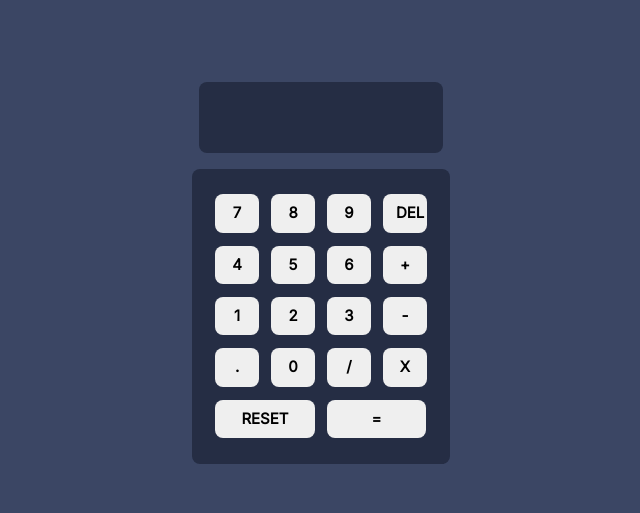
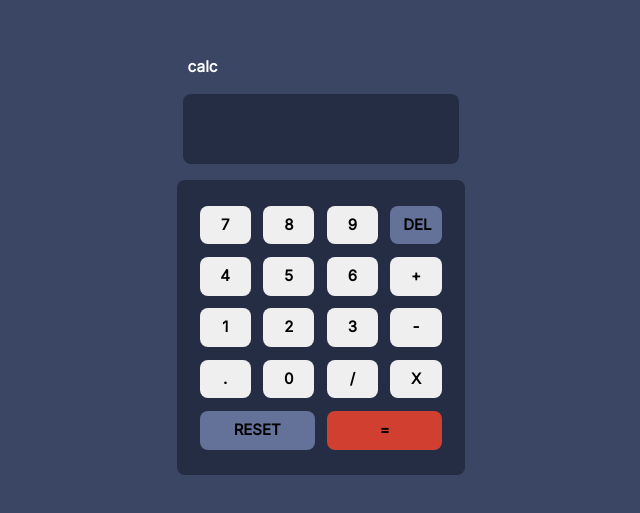
Before and after one commit to ZeeshanSk07/Calculator, a plain HTML site: page index.html in a window 1280 px wide. Shown: the part 135-648 px from the top of the page, without its empty margins (319-959 px from the left). Drawn offline with nearby package versions, Linux system fonts and the light colour scheme.

Commit message:
frontend completed

```diff
--- a/index.css
+++ b/index.css
@@ -8,9 +8,17 @@ body{
     background-color: #3B4664;
 }
 
+#calc {
+    font-family: 'Inter';
+    font-weight: 800;
+    color: #FFFFFF;
+    margin-right: 18.5vw;
+    font-size: 1.2vw;
+}
+
 #display input {
     font-family: "Segoe UI", Arial, sans-serif;
-    width: 19vw;
+    width: 21.5vw;
     text-align: end;
     font-size: 2vw;
     margin: 2vh;
@@ -25,7 +33,7 @@ body{
 
 
 #buttons {
-border: none;
+    border: none;
     display: flex;
     flex-direction: column;
     background-color: #252D44;
@@ -47,10 +55,18 @@ border: none;
     margin:0 0.3vw;
     padding: 1vh 1vw;
     border: none;
-    width: 3.4vw;
+    width: 4vw;
     border-radius: 8px;
 
 }
 #lng button {
-    width: 7.75vw;
+    width: 9vw;
 }
+
+.grey {
+    background-color: #647299;
+}
+
+.red {
+    background-color: #D13F30;
+}
--- a/index.html
+++ b/index.html
@@ -9,6 +9,7 @@
     <title>Calculator</title>
 </head>
 <body>
+    <div id="calc">calc</div>
     <div id="display">
         <input type="text" name="display">
     </div>
@@ -18,7 +19,7 @@
             <button onclick="myfun('7')">7</button>
             <button onclick="myfun('8')">8</button>
             <button onclick="myfun('9')">9</button>
-            <button onclick="mydelete()">DEL</button>
+            <button class="grey" onclick="mydelete()">DEL</button>
         </div>
 
         <div class="row">
@@ -43,8 +44,8 @@
         </div>
 
         <div class="row" id="lng">
-            <button onclick="myclear()">RESET</button>
-            <button onclick="myfun('=')">=</button>
+            <button class="grey" onclick="myclear()">RESET</button>
+            <button class="red" onclick="myfun('=')">=</button>
         </div>
 
 
```
